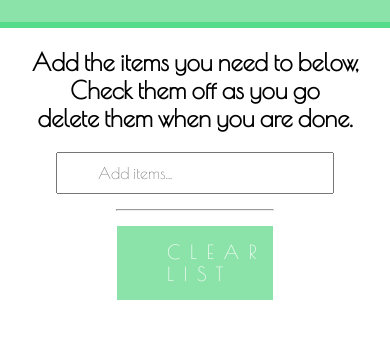
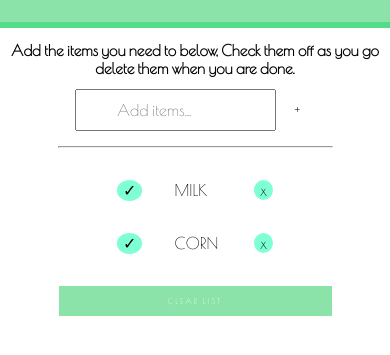
Before and after one commit to yeondam88/my-shopping-list, a plain HTML site: page index.html in a window 390 px wide. Shown: the part 205-560 px from the top of the page. Drawn offline with nearby package versions, Linux system fonts and the light colour scheme.

Commit message:
my-shopping-list

```diff
--- /dev/null
+++ b/Js/app.js
@@ -0,0 +1,62 @@
+/* Add items to the list */
+function addItem() {
+    var itemValue = $('#add-item').val();
+    if( (itemValue == "") || (itemValue == " ") || (itemValue == "  ") ) {
+		alert("Please add a valid product");
+	}
+	else {
+    //dynamicaly create one row inside the shopping list
+	var row = $('<li><button class="checkbox">&#x2713;</button><span class="list">' + itemValue + '</span><button class="delete" id="remove-button">x</button></li>');
+    $('#list-item').append(row);
+    }
+    //empty the input box after submit
+	$('#add-item').val('');
+}
+
+
+
+
+
+
+/* Clear items from the list */
+function clearAllItems() {
+    $('#list-item').empty();
+}
+
+
+
+
+/* Delete item one at a time */
+function deleteItem() {
+   $(this).parent().remove();
+}
+
+
+
+/* After click the items mark off */
+function clickItem() {
+   $(this).parent().toggleClass('checked');
+}
+
+
+$(document).ready(function() {
+ //on click of the add to list button id add-button action addItem()
+    $('#add-button').on('click', addItem);
+ //on click of the add to list button id clear-all-items action clearAllItems()
+    $('#clear-all-items').on('click', clearAllItems);
+});
+
+/*on ENTER add item */
+	$(document).on('keypress', function(key) {
+        if (key.keyCode == 13) {
+            addItem();
+        }
+	});
+
+
+
+ //on click of the add to list button class checkbox action clickItem()
+$(document).on('click', '.checkbox', clickItem);
+
+ //on click of the add to list button id remove-button action deleteItem()
+$(document).on('click', '#remove-button', deleteItem);
--- /dev/null
+++ b/css/responsive.css
@@ -0,0 +1,62 @@
+/* media query is a set of conditions in which the code inside will be executed*/
+
+/*desktop first approach*/
+
+/*ipad lanscape / small laptop*/
+@media only screen and (max-width: 1024px) {
+      /*div.mast-head h1 {
+        font-size: 3em;
+      }
+      div.shopping-list h2 {
+        font-size: 3em;
+      }*/
+
+}
+
+/*ipad potrait*/
+@media only screen and (max-width: 768px) {
+      section div.mast-head h1 {
+        font-size: 3em;
+      }
+      section div.shopping-list h2 {
+        font-size: 0.95em;
+      }
+      section div.clear-button button {
+        width: 60%;
+        font-size: 0.5em;
+        letter-spacing: 0.25em;
+        padding: 10px 35px;
+      }
+      hr {
+        width: 60%;
+      }
+}
+
+/*iPhone landscape*/
+@media only screen and (max-width: 480px) {
+      section div.mast-head h1 {
+        font-size: 2em;
+      }
+      section div.shopping-list h2 {
+        font-size: 0.95em;
+      }
+      section div.clear-button button {
+        width: 70%;
+        font-size: 0.5em;
+        letter-spacing: 0.25em;
+        padding: 10px 35px;
+      }
+      hr {
+        width: 70%;
+      }
+}
+
+/*iPhone portrait*/
+@media only screen and (max-width: 320px) {
+      div.mast-head h1 {
+        font-size: 1.25em;
+      }
+      div.shopping-list h2 {
+        font-size: 0.5em;
+      }
+}
--- a/css/style.css
+++ b/css/style.css
@@ -12,11 +12,21 @@ ul li {
         list-style-type: none;
 }
 
-
 hr {
         margin: 15px auto;
         width: 40%;
 }
+
+ul, menu, dir {
+    display: block;
+    list-style-type: disc;
+    -webkit-margin-before: 1em;
+    -webkit-margin-after: 1em;
+    -webkit-margin-start: 0px;
+    -webkit-margin-end: 0px;
+    -webkit-padding-start: 0px;
+}
+
 /*------------------------------------------
 HEADER
 ------------------------------------------*/
@@ -58,8 +68,60 @@ section div.item, section div.clear-button {
         text-align: center;
 }
 
-section div.item form input {
+section div.item input#add-item {
         padding: 10px 40px;
+        width: 30%;
+}
+
+section div.item input#add-button {
+        padding: 12px 15px;
+        background-color: white;
+        border-style: none;
+}
+
+section div.item input#add-button:hover {
+        padding: 15px;
+        padding-top: 12px;
+        padding-bottom: 12px;
+        background-color: #8ce3a9;
+        border-style: none;
+}
+
+div.check-list {
+        width: 40%;
+        text-align: center;
+        margin: 0 auto;
+}
+
+div.check-list .checked {
+        text-decoration: line-through;
+}
+
+div.check-list ul {
+        text-align: center;
+        display: block;
+}
+
+div.check-list ul li {
+        text-align: left;
+        display: block;
+        margin-top: 2rem;
+        margin-bottom: 2rem;
+}
+
+div.check-list .delete {
+        float: right;
+        border-radius: 50%;
+        border-style: none;
+        background-color: aquamarine;
+
+}
+
+div.check-list .checkbox {
+        margin-right: 2rem;
+        border-radius: 50%;
+        border-style: none;
+        background-color:aquamarine;
 }
 
 section div.clear-button button {
--- a/index.html
+++ b/index.html
@@ -5,7 +5,10 @@
   <title>My Shopping List</title>
   <link rel="stylesheet" href="css/normalize.css">
   <link href="css/style.css" rel="stylesheet">
-  <link href='https://fonts.googleapis.com/css?family=Ubuntu|Poiret+One' rel='stylesheet' type='text/css'>
+  <link href="css/responsive.css" rel="stylesheet">
+  <link href="https://fonts.googleapis.com/css?family=Ubuntu|Poiret+One" rel="stylesheet" type="text/css">
+    <script src="http://code.jquery.com/jquery.min.js"></script>
+    <script src="Js/app.js"></script>
 </head>
 <body>
     <header>
@@ -19,13 +22,18 @@
           <h2>Add the items you need to below, Check them off as you go <br>delete them when you are done.</h2>
       </div>
       <div class="item">
-          <form>
             <input id="add-item" type="text" name="Add items" placeholder="Add items...">
-          </form>
+            <input id="add-button" type="submit" name="Add Button" value="+">
       </div>
       <hr/>
+      <div class="check-list">
+          <ul id="list-item">
+            <li><button class="checkbox">&#x2713;</button><span class="list">MILK</span><button class="delete" id="remove-button">x</button></li>
+            <li><button class="checkbox">&#x2713;</button><span class="list">CORN</span><button class="delete" id="remove-button">x</button></li>
+          </ul>
+      </div>
       <div class="clear-button">
-          <button>CLEAR LIST</button>
+          <button id="clear-all-items">CLEAR LIST</button>
       </div>
     </section>
     <footer>
```
